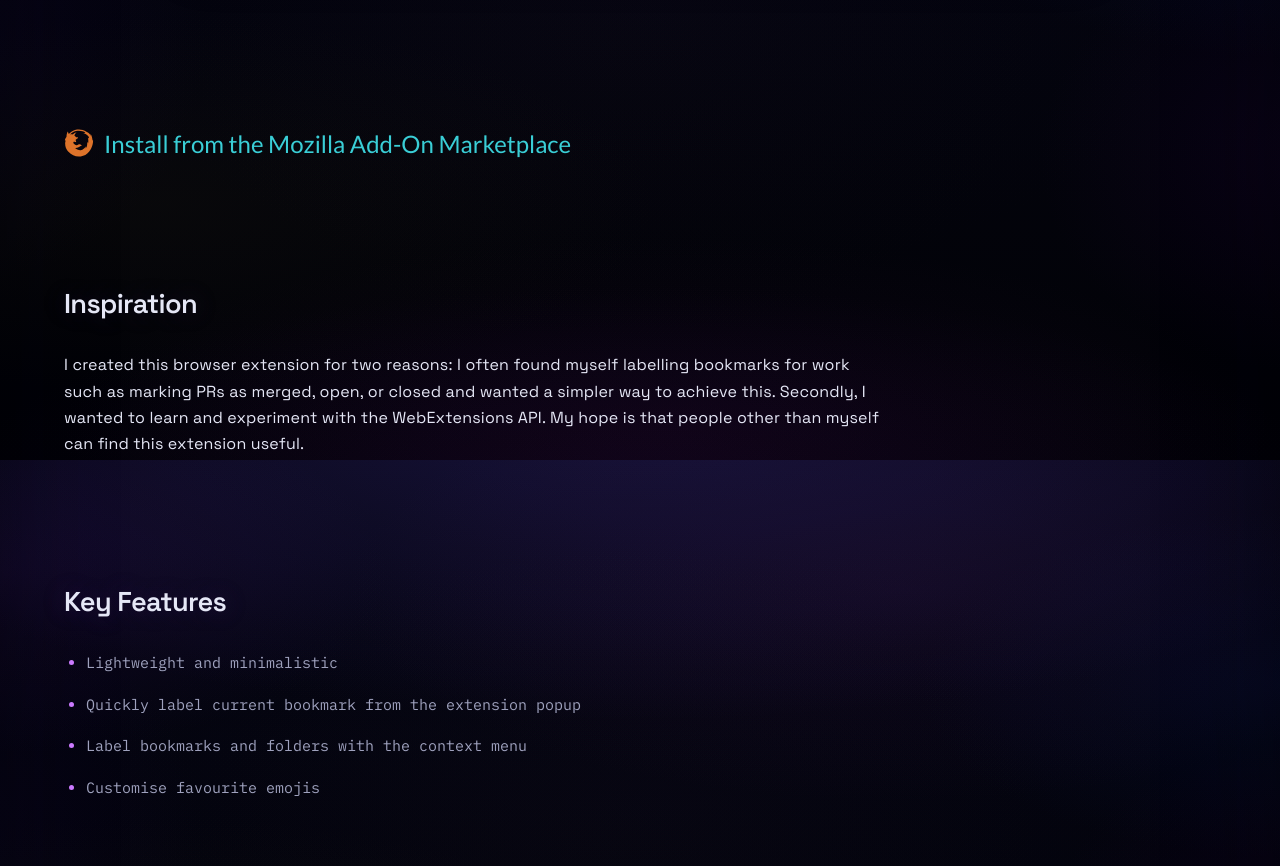
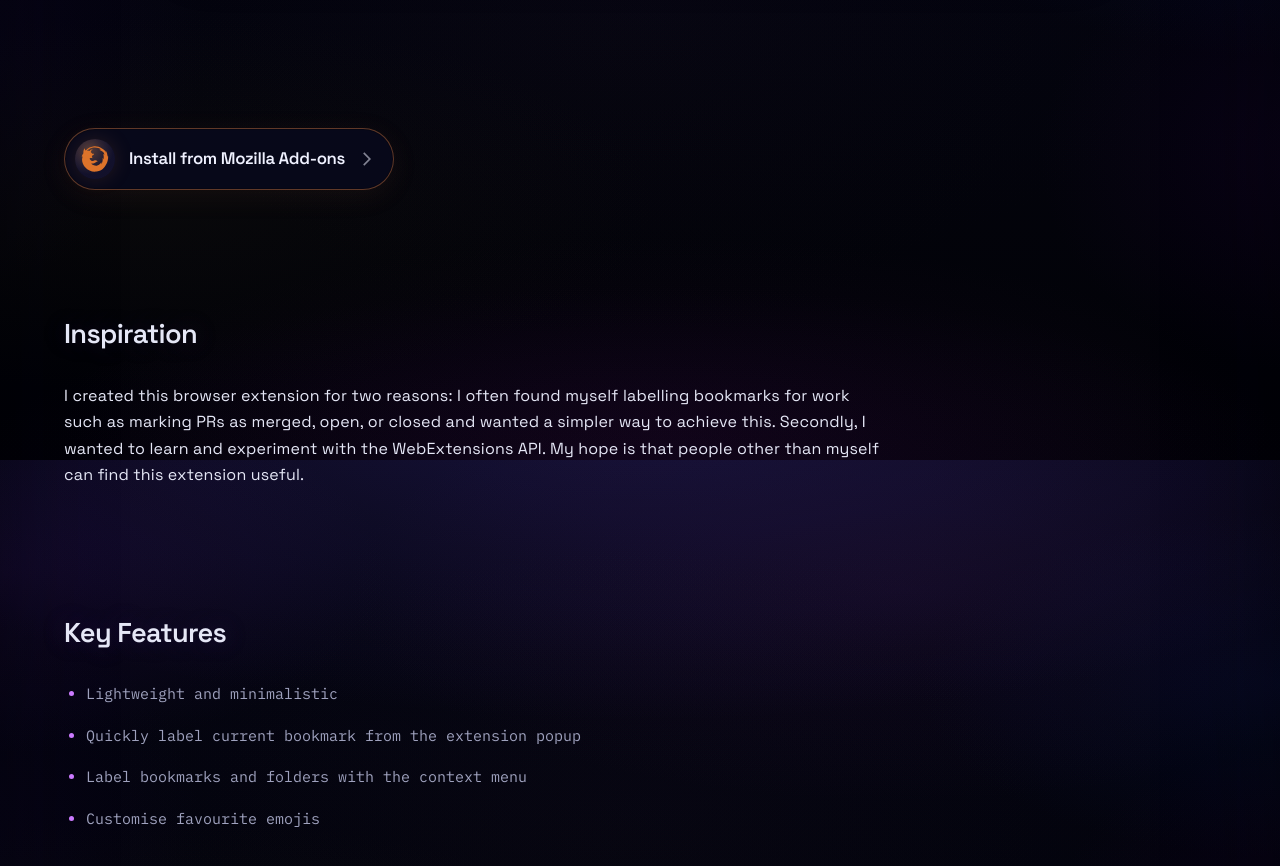
Before and after one commit to KyleGough/portfolio, a Next.js app: page /projects/bookmark-labeller in a window 1280 px wide. Shown: the part 1140-2006 px from the top of the page. Built offline with nearby package versions, Linux system fonts and the light colour scheme.

Commit message:
Mozilla addon button

```diff
--- /dev/null
+++ b/pages/projects/bookmark-labeller.module.css
@@ -0,0 +1,115 @@
+/* Primary CTA: Firefox orbit strip + lift (space-gothic case study) */
+.ctaBlock {
+  display: flex;
+  flex-direction: column;
+  align-items: flex-start;
+  gap: 0.5rem;
+}
+
+.cta {
+  display: inline-flex;
+  align-items: center;
+  gap: 0.85rem;
+  max-width: min(100%, 26rem);
+  padding: 0.65rem 1rem 0.65rem 0.65rem;
+  border-radius: 999px;
+  border: 1px solid oklch(68% 0.14 52 / 0.42);
+  background: oklch(15% 0.04 278 / 0.92);
+  box-shadow:
+    0 0 0 1px oklch(0% 0 0 / 0.22) inset,
+    0 6px 28px oklch(58% 0.1 52 / 0.09);
+  color: oklch(93% 0.02 280);
+  text-decoration: none;
+  transition:
+    transform 0.24s cubic-bezier(0.22, 1, 0.36, 1),
+    border-color 0.2s ease,
+    box-shadow 0.24s cubic-bezier(0.22, 1, 0.36, 1),
+    background 0.2s ease;
+}
+
+.cta:hover {
+  transform: translateY(-2px);
+  border-color: oklch(72% 0.16 48 / 0.62);
+  background: oklch(18% 0.05 282 / 0.96);
+  box-shadow:
+    0 0 0 1px oklch(0% 0 0 / 0.12) inset,
+    0 10px 36px oklch(62% 0.12 48 / 0.16);
+}
+
+.cta:focus-visible {
+  outline: none;
+  box-shadow:
+    0 0 0 2px oklch(11% 0.03 280),
+    0 0 0 5px oklch(72% 0.14 52 / 0.45);
+}
+
+.ctaIcon {
+  display: flex;
+  flex-shrink: 0;
+  align-items: center;
+  justify-content: center;
+  width: 2.5rem;
+  height: 2.5rem;
+  border-radius: 50%;
+  background: radial-gradient(
+    circle at 35% 28%,
+    oklch(78% 0.12 52 / 0.35),
+    oklch(22% 0.06 285 / 0.65) 62%
+  );
+  box-shadow: 0 0 20px oklch(68% 0.12 48 / 0.15);
+}
+
+.ctaText {
+  display: flex;
+  min-width: 0;
+  flex: 1;
+  flex-direction: column;
+  align-items: flex-start;
+  gap: 0.15rem;
+  text-align: left;
+}
+
+.ctaTitle {
+  font-family: 'Space Grotesk', system-ui, sans-serif;
+  font-size: clamp(0.95rem, 0.88rem + 0.25vw, 1.05rem);
+  font-weight: 600;
+  letter-spacing: -0.02em;
+  line-height: 1.25;
+  color: oklch(96% 0.02 280);
+}
+
+.ctaHint {
+  font-family: 'IBM Plex Mono', ui-monospace, monospace;
+  font-size: 0.65rem;
+  font-weight: 500;
+  letter-spacing: 0.12em;
+  text-transform: uppercase;
+  color: oklch(62% 0.04 280);
+}
+
+.ctaArrow {
+  flex-shrink: 0;
+  margin-right: 0.15rem;
+  opacity: 0.55;
+  transition: transform 0.24s cubic-bezier(0.22, 1, 0.36, 1), opacity 0.2s ease;
+}
+
+.cta:hover .ctaArrow {
+  transform: translateX(3px);
+  opacity: 0.95;
+}
+
+@media (prefers-reduced-motion: reduce) {
+  .cta,
+  .ctaArrow {
+    transition: none;
+  }
+
+  .cta:hover {
+    transform: none;
+  }
+
+  .cta:hover .ctaArrow {
+    transform: none;
+  }
+}
--- a/pages/projects/bookmark-labeller.tsx
+++ b/pages/projects/bookmark-labeller.tsx
@@ -1,4 +1,5 @@
 import { Divider } from '@components/Divider';
+import { ArrowForwardIcon } from '@components/Icons';
 import { ImageFigure } from '@components/ImageFigure';
 import { Layout } from '@components/Layout';
 import { Link } from '@components/Link';
@@ -15,6 +16,8 @@ import { GetStaticProps } from 'next';
 import Image from 'next/image';
 import React from 'react';
 
+import styles from './bookmark-labeller.module.css';
+
 const BookmarkLabeller: React.FC<ProjectPageProps> = ({ images, project }) => (
   <Layout title="Bookmark Labeller Extension">
     <ProjectHeader project={project} />
@@ -26,20 +29,30 @@ const BookmarkLabeller: React.FC<ProjectPageProps> = ({ images, project }) => (
     <Divider />
 
     <Section>
-      <div className="flex">
-        <div className="w-8 h-8 mr-2">
-          <Image
-            src={FirefoxLogo as string}
-            alt="Firefox Logo"
-            width={30}
-            height={30}
-          />
-        </div>
+      <div className={styles.ctaBlock}>
         <Link
-          className="text-2xl text-link hover:text-link-hover focus:text-link-hover"
+          ariaLabel="Install Bookmark Labeller from Mozilla Add-ons. Opens in a new tab."
+          className={styles.cta}
           href="https://addons.mozilla.org/en-US/firefox/addon/bookmark-labeller/"
         >
-          Install from the Mozilla Add-On Marketplace
+          <span className={styles.ctaIcon}>
+            <Image
+              src={FirefoxLogo as string}
+              alt="Firefox Logo"
+              width={28}
+              height={28}
+              aria-hidden
+            />
+          </span>
+          <span className={styles.ctaText}>
+            <span className={styles.ctaTitle}>
+              Install from Mozilla Add-ons
+            </span>
+          </span>
+          <ArrowForwardIcon
+            aria-hidden
+            className={`${styles.ctaArrow} h-4 w-4 fill-current`}
+          />
         </Link>
       </div>
     </Section>
```
